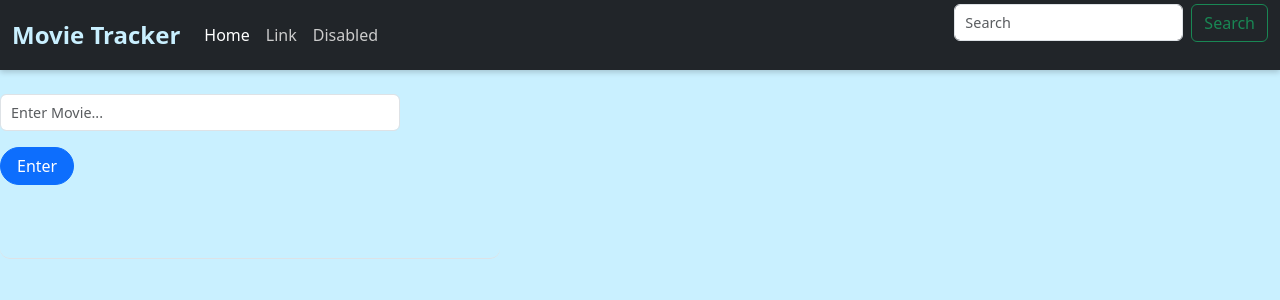
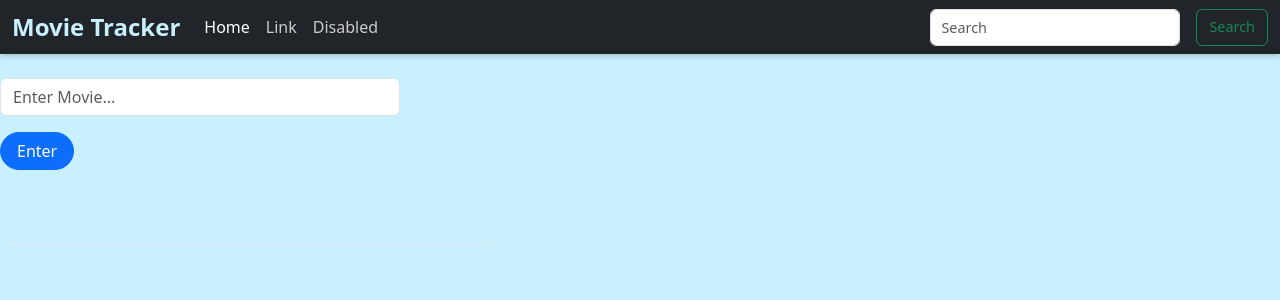
Before and after one commit to FaridTav/MovieTracker, a Flask app: page / in a window 1280 px wide. Shown: the top 300 px of the page. Run offline with Flask 3, Linux system fonts and the light colour scheme; data that the repository does not hold is empty.

Commit message:
centered the search bar and button, as well as changed the search class

```diff
--- a/static/style.css
+++ b/static/style.css
@@ -45,15 +45,30 @@
       text-decoration: underline !important;
     }
 
-    .btn-outline-success:hover {
-      background-color: #28a745 !important;
-      color: #fff !important;
+    .search-form {
+      display: flex;
+      align-items: center;
+      justify-content: center;
+      gap: 0.5rem;
     }
-    .form-control{
-        height: 37px;
-        font-size: 0.9rem;
-        padding: 2px 10px;;
+
+
+    .search-form input {
+      height: 37px;
+      font-size: 0.9rem;
+      padding: 2px 10px;
+      width: 250px;
     }
+
+    .search-form button {
+      height: 37px;
+      font-size: 0.9rem;
+      display: flex;
+      align-items: center;
+      margin: 0 auto;
+    }
+
+
   html, body {
   margin: 0;
   padding: 0;
--- a/templates/index.html
+++ b/templates/index.html
@@ -21,8 +21,10 @@
                         <li class="nav-item"> <a class="nav-link active" aria-current="page" href="#">Home</a> </li>
                          <li class="nav-item"> <a class="nav-link" href="#">Link</a> </li>
                          <li class="nav-item"> <a class="nav-link disabled" aria-disabled="true">Disabled</a> </li>
-                         </ul> <form class="d-flex" role="search"> <input class="form-control me-2" type="search" placeholder="Search" aria-label="Search">
-                            <button class="btn btn-outline-success" type="submit">Search</button> </form>
+                         </ul>
+                         <form class="search-form" role="search"> <input class="form-control me-2" type="search" placeholder="Search" aria-label="Search">
+                            <button class="btn btn-outline-success" type="submit">Search</button>
+                        </form>
                         </div>
                     </div>
                 </nav>
```
